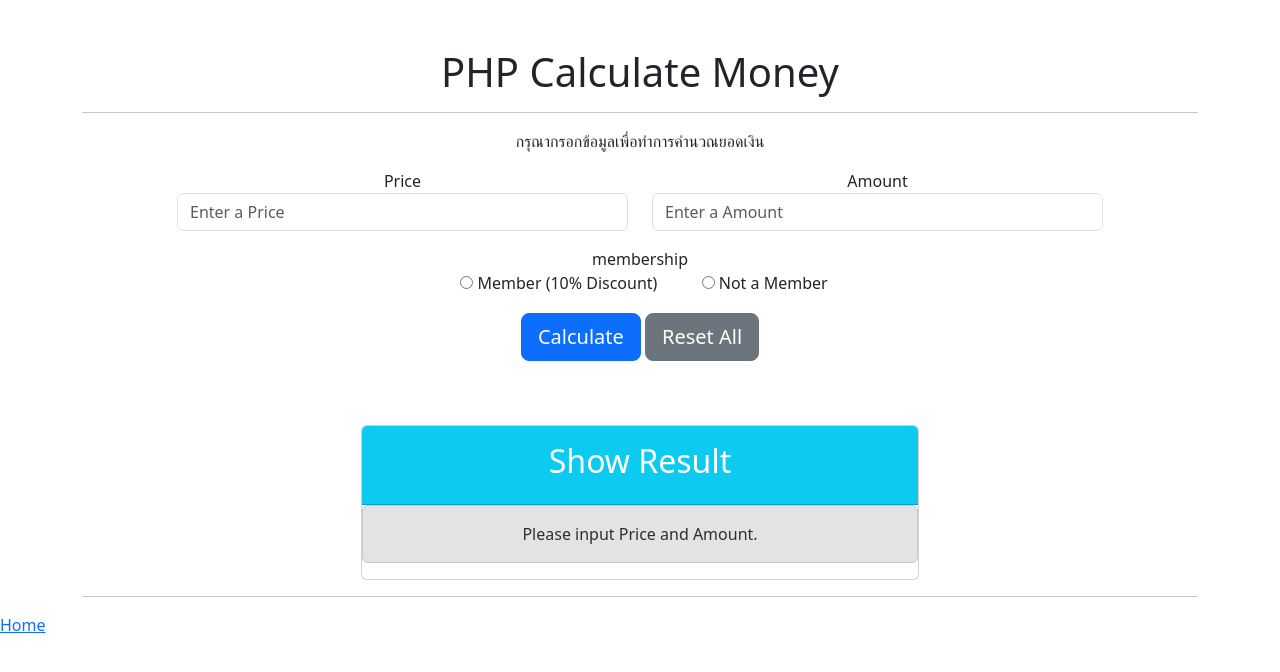
After one commit to Pakhapol5678/Eng4com-git-into, a PHP site: page /W02_calculate_monney.php in a window 1280 px wide. The commit adds this page. Shown: the top 672 px of the page. Run offline with PHP 8.4, Linux system fonts and the light colour scheme.

Commit message:
Add files via upload

```diff
--- /dev/null
+++ b/W02_calculate_monney.php
@@ -0,0 +1,139 @@
+<!DOCTYPE html>
+<html lang="en">
+
+<head>
+    <meta charset="UTF-8">
+    <meta name="viewport" content="width=device-width, initial-scale=1.0">
+    <title>CalculateMoney</title>
+    <link rel="stylesheet" href="https://cdn.jsdelivr.net/npm/bootstrap@5.3.7/dist/css/bootstrap.min.css">
+</head>
+
+<body>
+    <div class="container mt-5 ">
+        <h1 class="text-center ">PHP Calculate Money</h1>
+        <hr>
+        <p class="text-center">กรุณากรอกข้อมูลเพื่อทำการคำนวณยอดเงิน</p>
+
+        <form action="" method="post" class="text-center">
+            <div class="row justify-content-center mb-3">
+                <div class="form-group col-md-5">
+                    <label for="price">Price</label>
+                    <input type="number" name="price" id="price"
+                        value="<?php echo isset($_POST['price']) ? $_POST['price'] : ''; ?>"
+                        class="form-control w-100 mx-auto" placeholder="Enter a Price" required>
+                </div>
+                <div class="form-group col-md-5">
+                    <label for="amount">Amount</label>
+                    <input type="number" name="amount" id="amount"
+                        value="<?php echo isset($_POST['amount']) ? $_POST['amount'] : ''; ?>"
+                        class="form-control w-100 mx-auto" placeholder="Enter a Amount" required>
+                </div>
+            </div>
+
+            <div>
+                <div>
+                    <label class="form-lable d-block" for=""> membership </label>
+                    <div class="form-check form-check-inline">
+                        <input type="radio" name="member" id="member1" value="1" <?php
+                        echo isset($_POST['member']) && $_POST['member'] == '1' ? 'checked' : '';
+                        ?> <label for="member"> Member
+                        (10% Discount) </label>
+                    </div>
+                    <div class="form-check form-check-inline">
+                        <input type="radio" name="member" id="member2" value="0" <?php
+                        echo isset($_POST['member']) && $_POST['member'] == '0' ? 'checked' : '';
+                        ?> <label for="member"> Not a
+                        Member </label>
+                    </div>
+                </div>
+            </div>
+
+            <button type="submit" class="btn btn-primary btn-lg mt-3 mb-3 ">Calculate</button>
+            <button type="button" class="btn btn-secondary btn-lg mt-3 mb-3 " onclick="clearGrade()">Reset All</button>
+
+        </form>
+        <div class="card mt-5 mb-3 w-50 mx-auto">
+            <div class="card-header bg-info text-white text-center h5 py-3">
+                <h2>Show Result</h2>
+            </div>
+            <?php
+            if (isset($_POST['price']) && isset($_POST['amount'])) {
+                $price = $_POST['price'];
+                $amount = $_POST['amount'];
+
+                //ตรวจสอยว่าราคาเป็นตัวเลขหรือไม่
+
+                if (is_numeric($price) && is_numeric($amount)) {
+                    $price = floatval($price);
+                    $amount = floatval($amount);
+                    $total = $price * $amount; // คำนวณยอดรวม
+                    $discount = $total * 0.1; //คำนวณส่วนลด 10%
+
+
+
+
+                    //ตรวจสอบว่ามีการเลือกสมาชิกหรือไม่
+
+                    if (isset($_POST['member']) && $_POST['member'] == '1') {
+                        $total_paid = $total - $discount;
+                        //ถ้าเป็นสมาชิกจะหักส่วนลด
+                        echo "<ul class='list-group list-group-flush'>";
+                        echo "<li class='list-group-item'>ราคาสินค้า: <strong>" . number_format($price, 2) . "</strong></li>";
+                        echo "<li class='list-group-item'>จำนวนสินค้า: <strong>" . number_format($amount, 2) . "</strong></li>";
+
+
+                        echo "<li class='list-group-item'>ส่วนลดที่ได้: <strong>" . number_format($discount, 2) . "</strong></li>";
+                        echo "<li class='list-group-item'>ยอดซื้อรวม: <strong>" . number_format($total, 2) . "</strong></li>";
+
+
+
+                        echo "<li class='list-group-item text-primary'>ยอดที่ต้องจ่าจริงหลังหักส่วนลด: <strong>" . number_format($total_paid, 2) . "</strong></li>";
+
+                        echo "</ul>";
+
+                    } else {
+                        $total_paid = $total;
+                        echo "<ul class='list-group list-group-flush'>";
+                        echo "<li class='list-group-item'>ราคาสินค้า: <strong>" . number_format($price, 2) . "</strong></li>";
+                        echo "<li class='list-group-item'>จำนวนสินค้า: <strong>" . number_format($amount, 2) . "</strong></li>";
+
+                        echo "<li class='list-group-item'>ยอดซื้อรวม: <strong>" . number_format($total, 2) . "</strong></li>";
+
+                        echo "<li class='list-group-item text-primary'>ยอดที่ต้องจ่าจริงหลังหักส่วนลด: <strong>" . number_format($total_paid, 2) . "</strong></li>";
+
+                        echo "</ul>";
+
+                    }
+
+
+                } else {
+                    echo "<div class='alert alert-danger text-center'>Please input valid numeric value for Price and Amount.</div>";
+                }
+
+
+            } else {
+                echo "<div class='alert alert-secondary text-center'>Please input Price and Amount.</div>";
+            }
+            ?>
+        </div>
+
+        <hr>
+    </div>
+    <a href="index.php">Home</a>
+    <script>
+        // ฟังก์ชันสำหรับล้างผลลัพธ์เกรดและช่องกรอกคะแนน
+        function clearGrade() {
+            document.getElementById('result').innerHTML = '';
+            document.getElementById('price').value = '';
+            document.getElementById('member1').checked = false;
+            document.getElementById('amount2').checked = true;
+            document.getElementById('amount').value = '';
+
+
+
+
+        }
+    </script>
+</body>
+
+</html>
--- /dev/null
+++ b/db_product.sql
@@ -0,0 +1,5 @@
+CREATE TABLE products ( product_id INT AUTO_INCREMENT PRIMARY KEY, product_name VARCHAR(100) NOT NULL, description TEXT, price DECIMAL(10,2) NOT NULL, stock_quantity INT NOT NULL, category VARCHAR(50), created_at TIMESTAMP DEFAULT CURRENT_TIMESTAMP );
+
+
+
+INSERT INTO products (product_name, description, price, stock_quantity, category) VALUES ('ปากกาเจลลบได้', 'ปากกาเจลสีด า เขียนลื่น ลบได้', 35.00, 120, 'เครื่องเขียน'), ('สมุดโน้ต A5', 'สมุดขนาด A5 80 แผ่น ปกแข็ง', 45.00, 200, 'เครื่องเขียน'), ('กระบอกน้ าเก็บความเย็น', 'กระบอกน้ าสแตนเลส 500ml', 150.00, 50, 'ของใช้ส่วนตัว'), ('หูฟังบลูทูธ', 'หูฟังไร้สาย ระบบสัมผัส เชื่อมต่อ Bluetooth 5.0', 490.00, 35, 'อุปกรณ์อิเล็กทรอนิกส์'), ('หมวกกันแดด', 'หมวกปีกกว้าง ส าหรับกันแดดกลางแจ้ง', 120.00, 75, 'แฟชั่น'), ('กระเป๋าเป้สะพายหลัง', 'กระเป๋าใส่โน้ตบุ๊ก กันน้ า ขนาด 15 นิ้ว', 890.00, 20, 'แฟชั่น');
--- a/index.php
+++ b/index.php
@@ -34,9 +34,10 @@
         <li><a href="W01-01-introPHP.php">Intro PHP</a></li>
         <li><a href="W02_01_oddEvenNumber.php">Odd-Even-Number</a></li>
         <li><a href="W02_02_grade.php">Calculate Grade</a></li>
-        <li><a href="">Calculate Money</a></li>
+        <li><a href="W02_calculate_monney.php">Calculate Money</a></li>
         <li><a href="W06_01_loopProduct.php">Show Product (fix data)/a></li>
-        <li><a href="HW02_calmon.php">Connect Database</a></li>
+        <li><a href="W07_01_connectDB.php">Connect Database</a></li>
+        <li><a href="W07_02_fetchData.php">fetch Database</a></li>
         <li><a href="HW02_calmon.php">Show Product(From Database)</a></li>
     </ul>
 </body>
```
Also changed, not shown: W07_01_connectDB.php (added, +27 -0 lines), W07_02_fetchData.php (added, +14 -0 lines).
